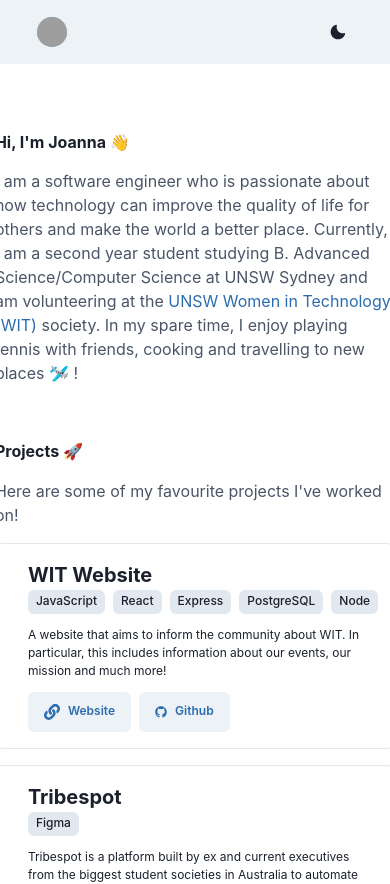
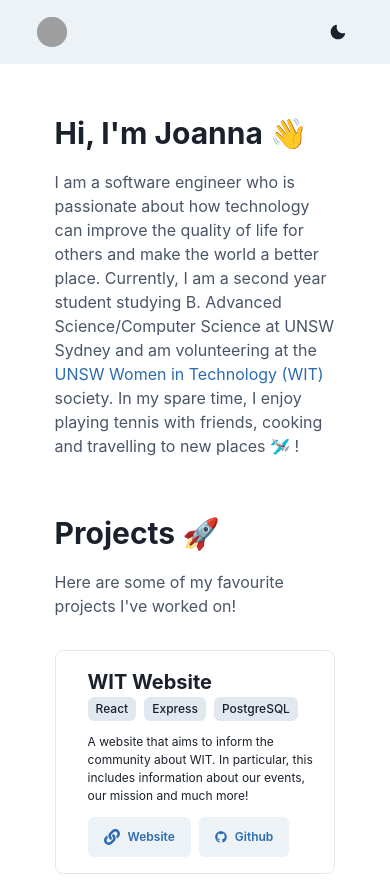
Before and after one commit to joanna209/website, a Next.js app: page / in a window 390 px wide. Shown: the top 884 px of the page. Built offline with nearby package versions, Linux system fonts and the light colour scheme; grey boxes are pictures that could not be loaded.

Commit message:
mobile responsiveness for most devices done

```diff
--- a/components/projectCards/witWebsite.tsx
+++ b/components/projectCards/witWebsite.tsx
@@ -6,7 +6,7 @@ import {
   Tag,
   Text,
   useColorModeValue,
-  VStack,
+  VStack
 } from "@chakra-ui/react";
 import { FaGithub, FaLink } from "react-icons/fa";
 
@@ -57,12 +57,6 @@ export default function WITCard() {
               fontSize={{ base: "xs", md: "sm", lg: "md" }}
               bg={useColorModeValue("gray.200", "gray.700")}
             >
-              JavaScript
-            </Tag>
-            <Tag
-              fontSize={{ base: "xs", md: "sm", lg: "md" }}
-              bg={useColorModeValue("gray.200", "gray.700")}
-            >
               React
             </Tag>
             <Tag
@@ -76,12 +70,6 @@ export default function WITCard() {
               bg={useColorModeValue("gray.200", "gray.700")}
             >
               PostgreSQL
-            </Tag>
-            <Tag
-              fontSize={{ base: "xs", md: "sm", lg: "md" }}
-              bg={useColorModeValue("gray.200", "gray.700")}
-            >
-              Node
             </Tag>
           </HStack>
 
--- a/next.config.js
+++ b/next.config.js
@@ -17,5 +17,6 @@ module.exports = withPWA({
     dest: "public",
     register: true,
     skipWaiting: true,
+    disable: process.env.NODE_ENV == "development",
   },
 });
--- a/pages/index.tsx
+++ b/pages/index.tsx
@@ -6,7 +6,7 @@ import {
   Link,
   Text,
   VStack,
-  useColorModeValue
+  useColorModeValue,
 } from "@chakra-ui/react";
 import { FaArrowRight } from "react-icons/fa";
 import PageTransition from "../components/pageTransition";
@@ -35,14 +35,14 @@ export default function Home() {
           href={"https://i.imgur.com/gqC0mnt.jpg"}
           as="image"
         />
-        <link rel='manifest' href='/manifest.json' />
+        <link rel="manifest" href="/manifest.json" />
       </Head>
 
-      <VStack spacing={12} m={2}>
         <PageTransition>
+          <div className= {styles.section}>
           <VStack spacing={4} align="start">
             {/* Start of About Me Section */}
-            <Heading fontSize={{ base: "1xl", md: "2xl", lg: "3xl" }} pt={10}>
+            <Heading fontSize={"3xl"} pt={10}>
               Hi, I&apos;m Joanna{" "}
               <span role="img" aria-label="waving-hand">
                 👋
@@ -76,7 +76,7 @@ export default function Home() {
             {/* End of About Me Section */}
 
             {/* Start of Projects Section */}
-            <Heading fontSize={{ base: "1xl", md: "2xl", lg: "3xl" }} pt={10}>
+            <Heading fontSize={"3xl"} pt={10}>
               Projects{" "}
               <span role="img" aria-label="rocket">
                 🚀
@@ -86,16 +86,19 @@ export default function Home() {
               color={useColorModeValue("gray.600", "gray.400")}
               maxW={"3xl"}
               fontSize={{ base: "0xl", md: "1xl", lg: "2xl" }}
+              pb={4}
             >
               Here are some of my favourite projects I&apos;ve worked on!
             </Text>
+            <VStack spacing={4} align="start">
             <WITWebsite />
             <Tribespot />
             <ConnectMe />
+            </VStack>
             <Button
               rightIcon={<FaArrowRight />}
               variant="link"
-              pt={2}
+              pt={5}
               color={useColorModeValue("gray.600", "gray.400")}
             >
               <Link href="/projects">See all projects</Link>
@@ -103,7 +106,7 @@ export default function Home() {
             {/* End of Projects Section */}
 
             {/* Start of Contact Section */}
-            <Heading fontSize={{ base: "1xl", md: "2xl", lg: "3xl" }} pt={10}>
+            <Heading fontSize={"3xl"} pt={10}>
               Let&apos;s connect{" "}
               <span role="img" aria-label="glowing-star">
                 🌟
@@ -133,10 +136,11 @@ export default function Home() {
               </Link>
               !
             </Text>
+
             {/* End of Contact Section */}
           </VStack>
+          </div>
         </PageTransition>
-      </VStack>
     </div>
   );
 }
--- a/pages/projects.tsx
+++ b/pages/projects.tsx
@@ -29,10 +29,10 @@ export default function Projects() {
       </Head>
 
       <PageTransition>
-        <VStack spacing={12}>
+          <div className={styles.section}>
           <VStack spacing={4} align="start">
             {/* Start of Projects Section */}
-            <Heading fontSize={"3xl"} pt={10}>
+            <Heading fontSize={"3xl"} pt={10} >
               Projects{" "}
               <span role="img" aria-label="rocket">
                 🚀
@@ -58,7 +58,7 @@ export default function Projects() {
             <Heading pb={10}> </Heading>
             {/* End of Projects Section */}
           </VStack>
-        </VStack>
+          </div>
       </PageTransition>
     </div>
   );
--- a/styles/Home.module.css
+++ b/styles/Home.module.css
@@ -1,3 +1,51 @@
 .container {
-    padding: 20px;
+    padding-top: 10px;
+    width: 55%;
+    align-items: center;
+    display: flex;
+    margin: 0 auto;
 }
+
+/* Mobile responsiveness */
+@media screen and (max-width: 1024px) {
+    .container {
+        width: 75%;
+    }
+}
+
+@media screen and (max-width: 770px) {
+    .container {
+        width: 80%;
+    }
+}
+
+@media screen and (max-width: 415px) {
+    .container {
+        width: 90%;
+    }
+
+    .section {
+        margin: 0 auto;
+        width: 80%;
+    }
+}
+
+@media screen and (max-width: 400px) {
+    .container {
+        width: 90%;
+    }
+
+    .section {
+        width: 80%;
+    }
+}
+
+@media screen and (max-width: 300px) {
+    .container {
+        width: 80%;
+    }
+
+    .section {
+        width: 75%;
+    }
+}
--- a/styles/Projects.module.css
+++ b/styles/Projects.module.css
@@ -1,3 +1,51 @@
 .container {
-    padding: 20px;
+    padding-top: 10px;
+    width: 55%;
+    align-items: center;
+    display: flex;
+    margin: 0 auto;
 }
+
+/* Mobile responsiveness */
+@media screen and (max-width: 1024px) {
+    .container {
+        width: 75%;
+    }
+}
+
+@media screen and (max-width: 770px) {
+    .container {
+        width: 80%;
+    }
+}
+
+@media screen and (max-width: 415px) {
+    .container {
+        width: 90%;
+    }
+
+    .section {
+        margin: 0 auto;
+        width: 80%;
+    }
+}
+
+@media screen and (max-width: 400px) {
+    .container {
+        width: 90%;
+    }
+
+    .section {
+        width: 80%;
+    }
+}
+
+@media screen and (max-width: 300px) {
+    .container {
+        width: 80%;
+    }
+
+    .section {
+        width: 75%;
+    }
+}
```
Also changed, not shown: 1 other file (tests, documents, lock files or other folders).
